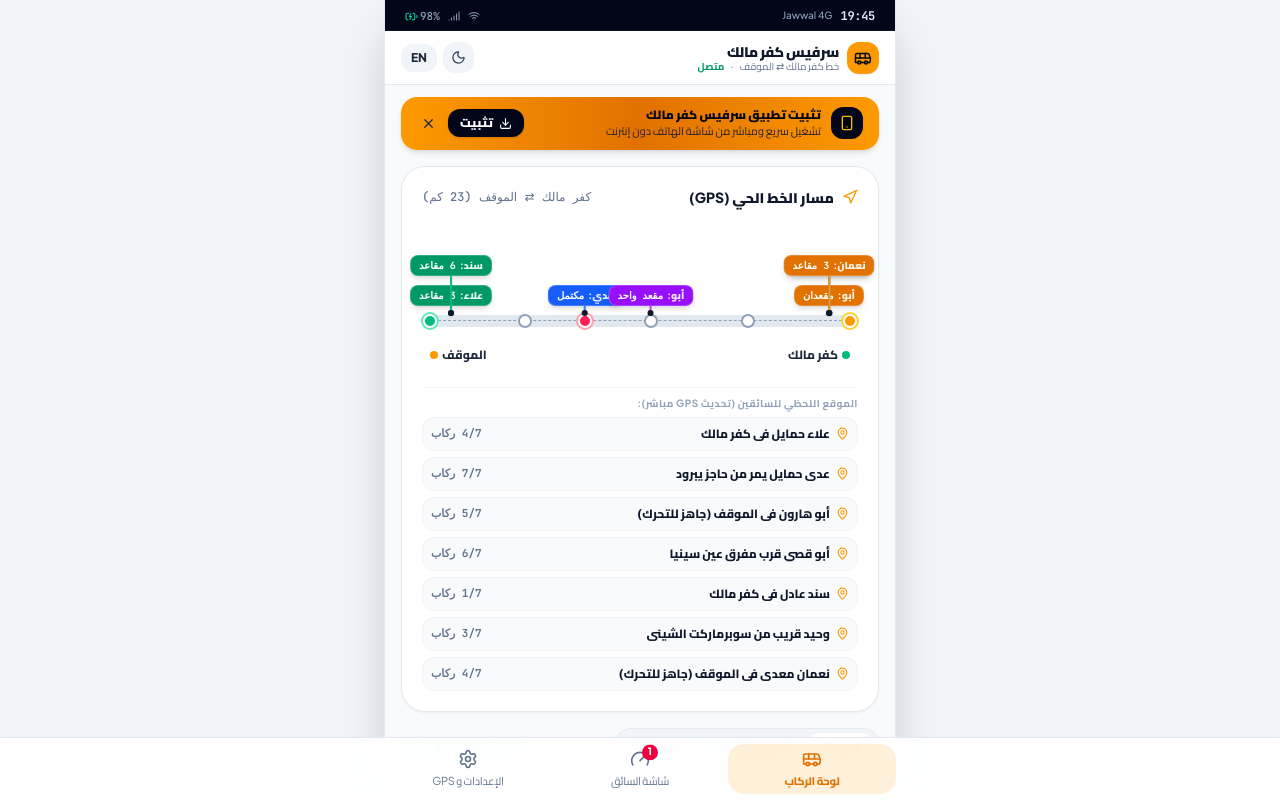
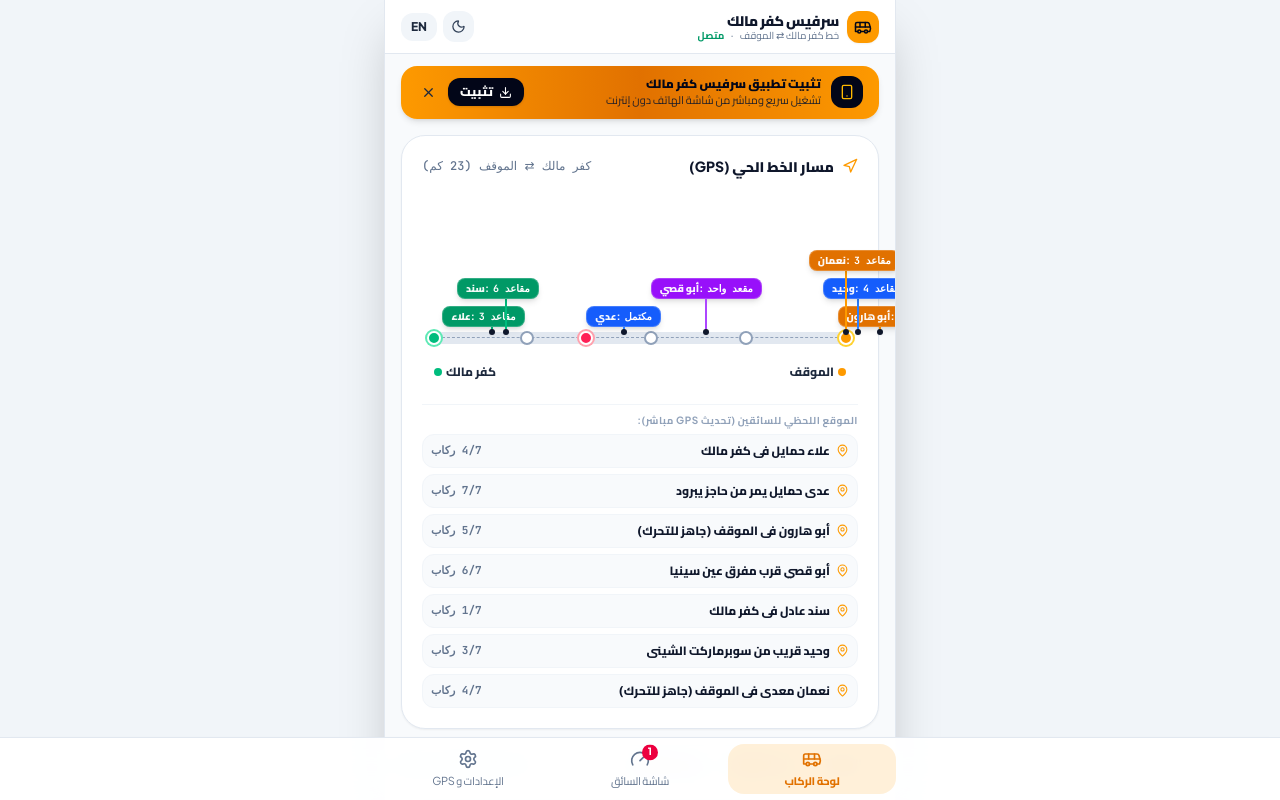
Before and after one commit to uthmans/fordat-kufr-malik, a React (Vite) app: page / in a window 1280 px wide. Built offline with nearby package versions, Linux system fonts and the light colour scheme.

Commit message:
feat: refactor UI and improve driver name display
- Remove native-style Status Bar
- Add helper to prevent truncation of honorifics in driver names
- Update route visualizer layout and styling

```diff
--- a/src/App.tsx
+++ b/src/App.tsx
@@ -1,6 +1,5 @@
 import React, { useEffect } from 'react';
 import { TransitProvider, useTransit } from './context/TransitContext';
-import { StatusBar } from './components/StatusBar';
 import { Header } from './components/Header';
 import { BottomNav } from './components/BottomNav';
 import { VillagerView } from './components/VillagerView';
@@ -30,9 +29,6 @@ const MainAppContent: React.FC = () => {
     >
       {/* Smartphone Container: Full width on mobile, comfortably sized on tablets/desktops without cramping */}
       <div className="w-full max-w-lg h-full flex flex-col bg-slate-50 dark:bg-slate-950 border-x border-slate-200 dark:border-slate-800 shadow-2xl relative overflow-hidden">
-        {/* Native Mobile Status Bar (Jawwal, 4G, Battery, Wi-Fi) */}
-        <StatusBar />
-
         {/* Mobile App Bar */}
         <Header />
 
--- a/src/components/RouteVisualizer.tsx
+++ b/src/components/RouteVisualizer.tsx
@@ -8,6 +8,25 @@ interface RouteVisualizerProps {
   language: Language;
   onSelectDriver?: (driverId: string) => void;
 }
+
+// Helper to display full honorific titles like "Abu Haroon" / "أبو هارون" without truncating to lone "Abu"
+const formatDriverPinName = (fullName: string, isArabic: boolean): string => {
+  if (!fullName) return '';
+  const trimmed = fullName.trim();
+  const words = trimmed.split(/\s+/);
+
+  if (isArabic) {
+    if (words[0] === 'أبو' || words[0] === 'ابو') {
+      return words.length > 1 ? `${words[0]} ${words[1]}` : words[0];
+    }
+    return words[0];
+  } else {
+    if (words[0].toLowerCase() === 'abu') {
+      return words.length > 1 ? `${words[0]} ${words[1]}` : words[0];
+    }
+    return words[0];
+  }
+};
 
 export const RouteVisualizer: React.FC<RouteVisualizerProps> = ({
   drivers,
@@ -60,8 +79,8 @@ export const RouteVisualizer: React.FC<RouteVisualizerProps> = ({
       )}
 
       {/* Live Track Line */}
-      <div className="relative pt-24 pb-3 px-2">
-        <div className="h-3 w-full bg-slate-200 dark:bg-slate-800 rounded-full relative overflow-visible">
+      <div className="relative pt-36 pb-3 px-3">
+        <div className="h-3 w-full bg-slate-200 dark:bg-slate-800 rounded-full relative overflow-visible" dir="ltr">
           {/* Dashed center lane */}
           <div className="absolute inset-x-2 top-1/2 -translate-y-1/2 h-[2px] border-t border-dashed border-slate-400 dark:border-slate-600" />
 
@@ -92,38 +111,57 @@ export const RouteVisualizer: React.FC<RouteVisualizerProps> = ({
             );
           })}
 
-          {/* Live Driver Position Pins (Tiered Staggering to Prevent Horizontal Pill Collisions) */}
+          {/* Live Driver Position Pins (Tiered Staggering & Collision Prevention) */}
           {(() => {
-            // Sort by position along the corridor
-            const sorted = drivers
+            // 1. Sort by position along the corridor
+            const rawMapped = drivers
               .map((d) => ({
                 driver: d,
-                pos: Math.max(5, Math.min(95, getDriverProgress(d)))
+                rawPos: Math.max(4, Math.min(96, getDriverProgress(d)))
               }))
-              .sort((a, b) => a.pos - b.pos);
+              .sort((a, b) => a.rawPos - b.rawPos);
 
-            // Assign vertical tiers (0, 1, 2) when pins are within 13% collision distance
-            const tiered: { driver: Driver; pos: number; tier: number }[] = [];
-            sorted.forEach((item, idx) => {
-              let tier = 0;
-              for (let i = idx - 1; i >= 0; i--) {
-                const prev = tiered[i];
-                if (Math.abs(item.pos - prev.pos) < 13) {
-                  if (prev.tier === tier) {
-                    tier = (prev.tier + 1) % 3;
-                  }
+            // 2. Add micro-horizontal separation for drivers waiting at the same node/terminal
+            const spaced: { driver: Driver; pos: number }[] = [];
+            rawMapped.forEach((item) => {
+              let pos = item.rawPos;
+              const sameCluster = spaced.filter((p) => Math.abs(p.pos - item.rawPos) < 4);
+              if (sameCluster.length > 0) {
+                if (pos <= 15) {
+                  // Push slightly towards the right from Kufr Malik
+                  pos = Math.min(20, pos + sameCluster.length * 3.5);
+                } else if (pos >= 85) {
+                  // Push slightly towards the left from Ramallah
+                  pos = Math.max(80, pos - sameCluster.length * 3.5);
+                } else {
+                  const direction = sameCluster.length % 2 === 1 ? 1 : -1;
+                  pos = Math.max(6, Math.min(94, pos + direction * sameCluster.length * 3.5));
                 }
               }
-              tiered.push({ ...item, tier });
+              spaced.push({ driver: item.driver, pos });
+            });
+
+            // 3. Collision-free vertical tier assignment:
+            // Two drivers within 20% corridor distance will never share the same vertical level
+            const COLLISION_DISTANCE = 20;
+            const tiered: { driver: Driver; pos: number; tier: number }[] = [];
+            spaced.forEach((item) => {
+              const conflicting = tiered.filter(
+                (prev) => Math.abs(prev.pos - item.pos) < COLLISION_DISTANCE
+              );
+              const usedTiers = new Set(conflicting.map((c) => c.tier));
+              let tier = 0;
+              while (usedTiers.has(tier)) {
+                tier++;
+              }
+              tiered.push({ driver: item.driver, pos: item.pos, tier });
             });
 
             return tiered.map(({ driver, pos, tier }) => {
               const vacant = driver.maxCapacity - driver.passengers;
-              const firstName = isAr
-                ? driver.nameAr.split(' ')[0]
-                : driver.nameEn.split(' ')[0];
+              const displayName = formatDriverPinName(isAr ? driver.nameAr : driver.nameEn, isAr);
 
-              // Pluralization
+              // Seat count pluralization
               let vacantText = '';
               if (vacant <= 0) {
                 vacantText = isAr ? 'مكتمل' : 'FULL';
@@ -133,26 +171,38 @@ export const RouteVisualizer: React.FC<RouteVisualizerProps> = ({
                 vacantText = vacant === 1 ? '1 seat' : `${vacant} seats`;
               }
 
-              // Vertical tier calculation
-              const topOffset = -30 - tier * 30;
-              const stemHeight = 6 + tier * 30;
+              // Vertical tier calculation (ample headroom in pt-36 container)
+              const tierHeightStep = 28;
+              const topOffset = -26 - tier * tierHeightStep;
+              const stemHeight = 4 + tier * tierHeightStep;
+
+              // Prevent horizontal clipping at edges:
+              // If near left edge (pos < 18%), shift pill rightwards
+              // If near right edge (pos > 82%), shift pill leftwards
+              // Otherwise center pill over stem
+              const pillHorizontalAlign =
+                pos < 18
+                  ? 'self-start -translate-x-2'
+                  : pos > 82
+                  ? 'self-end translate-x-2'
+                  : 'self-center';
 
               return (
                 <div
                   key={driver.id}
                   onClick={() => onSelectDriver && onSelectDriver(driver.id)}
-                  className="absolute -translate-x-1/2 cursor-pointer transition-all duration-300 hover:scale-105 active:scale-95"
+                  className="absolute cursor-pointer transition-all duration-300 hover:scale-105 active:scale-95"
                   style={{
                     left: `${pos}%`,
                     top: `${topOffset}px`,
-                    zIndex: 20 + tier
+                    zIndex: 20 + tier * 5
                   }}
                   title={`${isAr ? driver.nameAr : driver.nameEn} (${vacantText})`}
                 >
                   <div className="flex flex-col items-center">
-                    {/* Floating Pill */}
+                    {/* Floating Pill with edge-aware horizontal anchor */}
                     <div
-                      className={`px-2 py-0.5 rounded-lg text-[10px] font-black text-white shadow-md flex items-center gap-1 whitespace-nowrap border border-white/20 ${
+                      className={`px-2 py-0.5 rounded-lg text-[10px] font-black text-white shadow-md flex items-center gap-1 whitespace-nowrap border border-white/20 select-none ${pillHorizontalAlign} ${
                         driver.isDetour
                           ? 'bg-orange-600 ring-2 ring-orange-300'
                           : driver.status === 'in_kufr_malik'
@@ -164,12 +214,12 @@ export const RouteVisualizer: React.FC<RouteVisualizerProps> = ({
                           : 'bg-purple-600'
                       }`}
                     >
-                      <span className="opacity-90">{firstName}:</span>
+                      <span className="opacity-95">{displayName}:</span>
                       <span className="font-mono font-extrabold">{vacantText}</span>
                       {driver.isDetour && <span>⚠️</span>}
                     </div>
 
-                    {/* Connecting stem down to track */}
+                    {/* Connecting stem down to track line */}
                     <div
                       className={`w-[2px] transition-all ${
                         driver.isDetour
@@ -193,8 +243,8 @@ export const RouteVisualizer: React.FC<RouteVisualizerProps> = ({
           })()}
         </div>
 
-        {/* Start and End labels below track (Strictly Kufr Malik & Ramallah / كفر مالك والموقف) */}
-        <div className="flex justify-between items-center text-xs text-slate-500 dark:text-slate-400 mt-4 pt-1">
+        {/* Start and End labels below track (Strictly Kufr Malik on left, Ramallah on right) */}
+        <div className="flex justify-between items-center text-xs text-slate-500 dark:text-slate-400 mt-4 pt-1" dir="ltr">
           <div className="flex items-center gap-1 font-extrabold text-slate-800 dark:text-slate-200">
             <span className="w-2 h-2 rounded-full bg-emerald-500" />
             <span>{isAr ? 'كفر مالك' : 'Kufr Malik'}</span>
--- a/src/components/StatusBar.tsx
+++ /dev/null
@@ -1,60 +0,0 @@
-import React, { useState, useEffect } from 'react';
-import { Wifi, Signal, BatteryCharging, Radio } from 'lucide-react';
-import { useTransit } from '../context/TransitContext';
-
-export const StatusBar: React.FC = () => {
-  const [timeStr, setTimeStr] = useState('');
-  const { isTrackingRealGPS, isSimulatingGPS, language } = useTransit();
-  const isAr = language === 'ar';
-
-  useEffect(() => {
-    const updateTime = () => {
-      const now = new Date();
-      setTimeStr(
-        now.toLocaleTimeString([], {
-          hour: '2-digit',
-          minute: '2-digit',
-          hour12: false
-        })
-      );
-    };
-    updateTime();
-    const interval = setInterval(updateTime, 30000);
-    return () => clearInterval(interval);
-  }, []);
-
-  return (
-    <div className="w-full bg-slate-950 text-slate-200 px-5 pt-2 pb-1.5 flex items-center justify-between text-xs select-none border-b border-slate-900 shrink-0">
-      {/* Time & Carrier */}
-      <div className="flex items-center gap-2">
-        <span className="font-bold tracking-tight font-mono">{timeStr}</span>
-        <span className="text-[10px] text-slate-400 font-medium">Jawwal 4G</span>
-      </div>
-
-      {/* Live GPS indicator in Status Bar */}
-      <div className="flex items-center gap-1.5">
-        {isTrackingRealGPS ? (
-          <div className="flex items-center gap-1 px-1.5 py-0.5 rounded bg-emerald-950/80 border border-emerald-500/40 text-emerald-400 text-[10px] font-mono">
-            <Radio size={10} className="animate-pulse" />
-            <span>{isAr ? 'GPS مباشر' : 'GPS LIVE'}</span>
-          </div>
-        ) : isSimulatingGPS ? (
-          <div className="flex items-center gap-1 px-1.5 py-0.5 rounded bg-amber-950/80 border border-amber-500/40 text-amber-400 text-[10px] font-mono">
-            <Radio size={10} />
-            <span>{isAr ? 'GPS محاكاة' : 'GPS SIM'}</span>
-          </div>
-        ) : null}
-
-        {/* Battery & Network signals */}
-        <div className="flex items-center gap-2 text-slate-400">
-          <Wifi size={12} />
-          <Signal size={12} />
-          <div className="flex items-center gap-0.5 text-[11px] font-mono">
-            <span>98%</span>
-            <BatteryCharging size={13} className="text-emerald-400" />
-          </div>
-        </div>
-      </div>
-    </div>
-  );
-};
```
